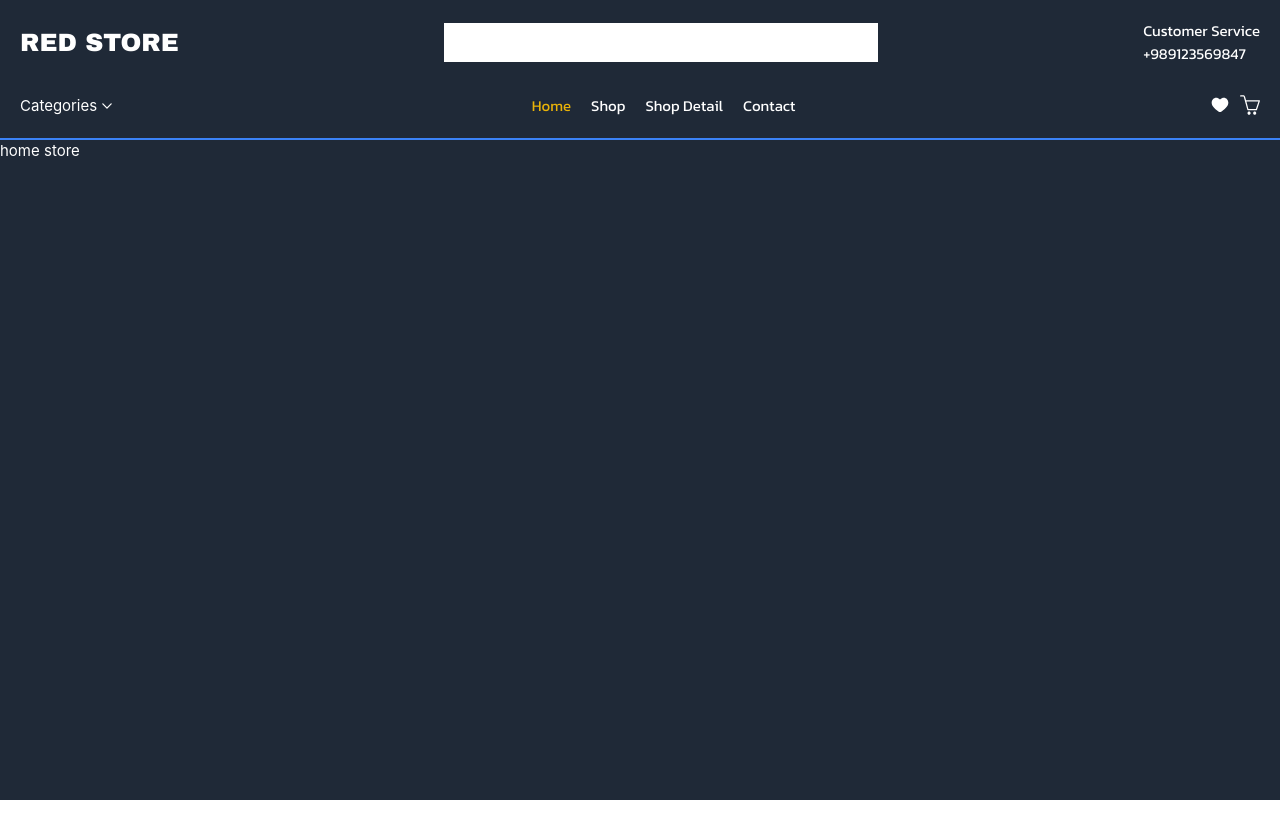
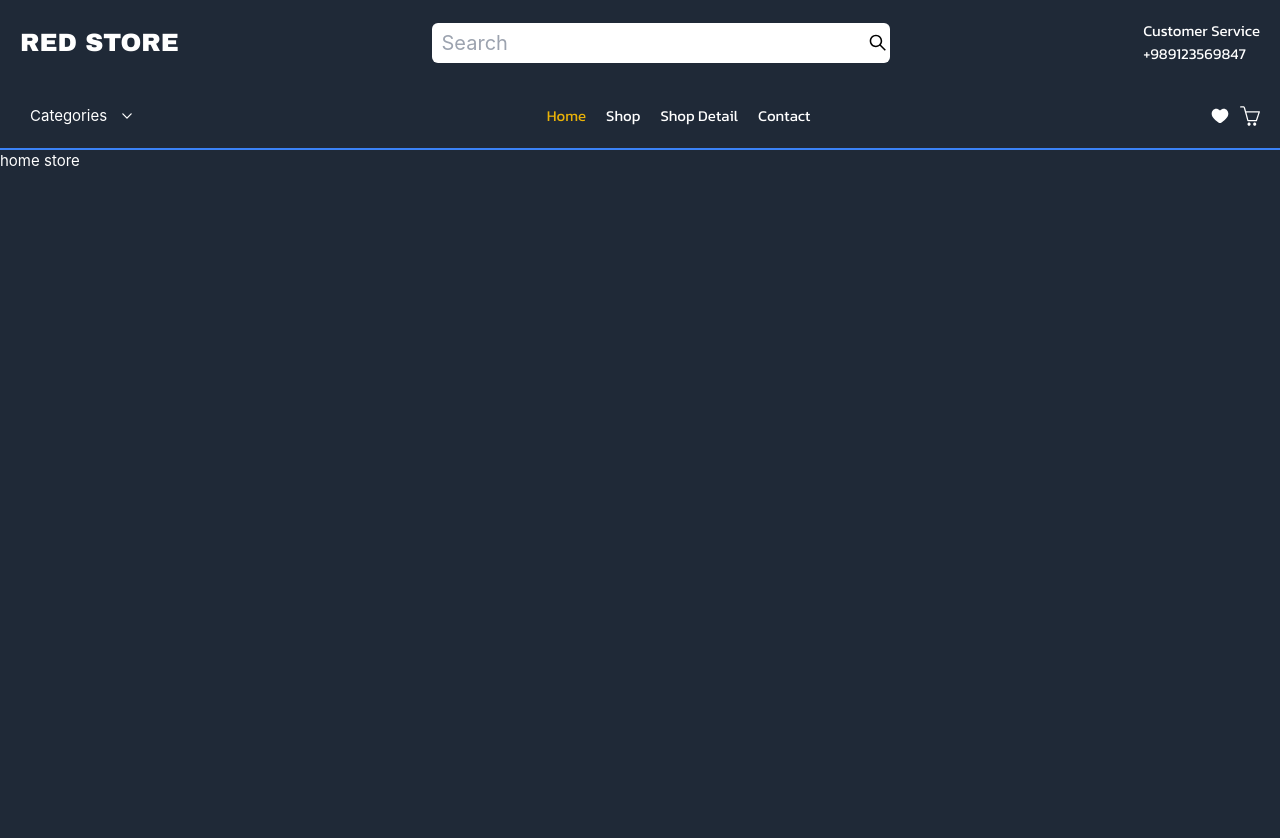
Before and after one commit to mahmoudfarsijani/project-T, a Vue app: page /store/home in a window 1280 px wide. Shown: the top 838 px of the page. Before the commit the page ends 800 px from the top, so only its background shows below. Built offline with nearby package versions, Linux system fonts and the light colour scheme; a web font is replaced by a local one.

Commit message:
edit icon search and add style to dropdown and make seratch btn fro searching in header

```diff
--- a/src/assets/base.css
+++ b/src/assets/base.css
@@ -57,6 +57,7 @@
   margin: 0;
   font-weight: normal;
   padding: 0;
+  list-style-type: none;
 }
 
 body {
--- a/src/components/base/Icon.vue
+++ b/src/components/base/Icon.vue
@@ -46,7 +46,7 @@
       height="800px"
       viewBox="0 -0.5 25 25"
       fill="none"
-      xmlns="http://www.w3.org/2000/svg"
+    xmlns="http://www.w3.org/2000/svg"
     ></svg>
   </g>
   <!-- arrow bottom -->
@@ -515,8 +515,8 @@
   <!-- search -->
   <g v-else-if="name === 'search'">
     <svg
-      width="800px"
-      height="800px"
+      width="25px"
+      height="25px"
       viewBox="0 0 24 24"
       fill="none"
       xmlns="http://www.w3.org/2000/svg"
@@ -525,7 +525,7 @@
         fill-rule="evenodd"
         clip-rule="evenodd"
         d="M15 10.5C15 12.9853 12.9853 15 10.5 15C8.01472 15 6 12.9853 6 10.5C6 8.01472 8.01472 6 10.5 6C12.9853 6 15 8.01472 15 10.5ZM14.1793 15.2399C13.1632 16.0297 11.8865 16.5 10.5 16.5C7.18629 16.5 4.5 13.8137 4.5 10.5C4.5 7.18629 7.18629 4.5 10.5 4.5C13.8137 4.5 16.5 7.18629 16.5 10.5C16.5 11.8865 16.0297 13.1632 15.2399 14.1792L20.0304 18.9697L18.9697 20.0303L14.1793 15.2399Z"
-        fill="#080341"
+        fill="#000"
       />
     </svg>
   </g>
--- /dev/null
+++ b/src/components/main/FilterCardCatStore.vue
@@ -0,0 +1,187 @@
+<template>
+  <Card :is-row="false" tag="div" class="card-drop">
+    <div class="relative w-full">
+      <Button
+        :is-icon-only="false"
+        icon="arrow-bottom"
+        class="btn-dropdown"
+        @click="showDropdown"
+      >
+        categories
+      </Button>
+      <Row  :is-col="true" class="list-cat" :class="{'show-drop':isShowDropdown}">
+        <li v-for="item in options" :key="item.id" class="list-cat--item">
+            <p class="text-black whitespace-nowrap capitalize">
+                {{ item.label }}
+            </p>
+        </li>
+      </Row>
+    </div>
+  </Card>
+</template>
+
+<script setup>
+import Button from '@/components/base/Button.vue'
+import Card from '@/components/base/Card.vue'
+import Row from '@/components/base/Row.vue'
+import { nanoid } from 'nanoid';
+import { ref } from 'vue';
+
+const options = [
+    {
+        label:'beauty',
+        value:'beauty',
+        id:nanoid(3)
+    },
+    {
+        label:'fragrances',
+        value: 'fragrances',
+        id:nanoid(3)
+    },
+    {
+        label:'furniture',
+        value:'furniture',
+        id:nanoid(3)
+    },
+    {
+        label:'groceries',
+        value: 'groceries',
+        id:nanoid(3)
+    },
+    {
+        label:'home decoration',
+        value: 'home-decoration',
+        id:nanoid(3)
+    },
+    {
+        label: 'kitchen accessories',
+        value: 'kitchen-accessories',
+        id:nanoid(3)
+    },
+    {
+        label: 'laptops',
+        value: 'laptops',
+        id:nanoid(3)
+    },
+    {
+        label: 'mens shirts',
+        value: 'mens-shirts',
+        id:nanoid(3)
+    },
+    {
+        label: 'mens shoes',
+        value: 'mens-shoes',
+        id:nanoid(3)
+    },
+    {
+        label: 'mens watches',
+        value: 'mens-watches',
+        id:nanoid(3)
+    },
+    {
+        label: 'mobile accessories',
+        value: 'Mobile Accessories',
+        id:nanoid(3)
+    },
+    {
+        label: 'motorcycle',
+        value:'motorcycle',
+        id:nanoid(3)
+    },
+    {
+        label:'skin care',
+        value:'skin-care',
+        id:nanoid(3)
+    },
+    {
+        label:'smartphones',
+        value:'smartphones',
+        id:nanoid(3)
+    },
+    {
+        label:'sports accessories',
+        value:'sports-accessories',
+        id:nanoid(3)
+    },
+    {
+        label:'sunglasses',
+        value:'sunglasses',
+        id:nanoid(3)
+    },
+    {
+        label:'tablets',
+        value:'tablets',
+        id:nanoid(3)
+    },
+    {
+        label:'tops',
+        value:'tops',
+        id:nanoid(3)
+    },
+    {
+        label:'vehicle',
+        value:'vehicle',
+        id:nanoid(3)
+    },
+    {
+        label:'womens bags',
+        value:'womens-bags',
+        id:nanoid(3)
+    },
+    {
+        label:'womens dresses',
+        value:'womens-dresses',
+        id:nanoid(3)
+    },
+    {
+        label:'womens jewellery',
+        value:'womens-jewellery',
+        id:nanoid(3)
+    },
+    {
+        label:'womens shoes',
+        value:'womens-shoes',
+        id:nanoid(3)
+    },
+    {
+        label:'womens watches',
+        value:'womens-watches',
+        id:nanoid(3)
+    }
+]
+
+const isShowDropdown = ref(false)
+
+const showDropdown = () => {
+    isShowDropdown.value = !isShowDropdown.value
+}
+
+</script>
+
+
+<style scoped>
+.card-drop {
+    @apply relative w-full
+}
+.btn-dropdown {
+    @apply capitalize text-white dark:text-black
+    w-full px-[10px]  gap-[10px] py-[10px] justify-between
+}
+.list-cat {
+    @apply  absolute bg-white  py-[10px] top-[55px]
+     overflow-hidden
+    transition-transform duration-500  scale-y-0 origin-top
+    rounded-md
+}
+
+.list-cat--item {
+    @apply border-b-[1px] border-b-gray-400 px-[20px] py-[10px]
+}
+
+.list-cat--item:last-child {
+    @apply border-none
+}
+    .show-drop {
+        @apply h-[1065px]  scale-y-90
+    }
+</style>
--- a/src/components/main/StoreHeader.vue
+++ b/src/components/main/StoreHeader.vue
@@ -1,29 +1,30 @@
 <template>
-  <header class="w-full flex flex-col border-b-2 border-blue-500 pb-[10px]">
+  <header class="header">
     <!-- top -->
-    <div class="header-top w-full flex flex-nowrap justify-between  items-center py-[20px] px-[20px]">
-      <RouterLink :to="{name:'home'}" class="font-Archivo text-[25px] uppercase text-white dark:text-black"> red store </RouterLink>
-      <div class="flex-1 flex justify-center">
-        <input type="text" class="px-[10px] py-[8px] w-[45%]"/>
+    <div class="header-top">
+      <RouterLink :to="{ name: 'home' }" class="logo"> red store </RouterLink>
+      <div class="box-search">
+        <input type="text" class="input-search" placeholder="Search" />
+        <Button :is-icon-only="true" icon="search" class="bt-search" />
       </div>
-      <div class="flex flex-col items-start">
-        <span class="text-white capitalize font-kanit dark:text-black">customer service</span>
-        <a href="tel:0020229823" class="text-white font-kanit dark:text-black">+989123569847</a>
+      <div class="box-servise">
+        <span class="title-service">customer service</span>
+        <a href="tel:0020229823" class="number-service">+989123569847</a>
       </div>
     </div>
     <!-- bottom -->
-    <nav class=" w-full flex flex-nowrap justify-between py-[10px] px-[20px]">
-      <div class="">
-        <Button :is-icon-only="false" icon="arrow-bottom" class="capitalize text-white dark:text-black"> categories </Button>
+    <nav class="nav">
+      <div>
+        <FilterCardCatStore class="w-full" />
       </div>
-      <ul class="flex flex-nowrap flex-1 justify-center gap-[20px]">
+      <ul class="list-routes">
         <li v-for="item in routeNames" :key="item.id">
-          <RouterLink :to="`${item.route}`" class="capitalize text-black nav-item font-kanit ">
+          <RouterLink :to="`${item.route}`" class="item-list">
             {{ item.name }}
           </RouterLink>
         </li>
       </ul>
-      <div class="box-btn flex flex-nowrap gap-[10px]">
+      <div class="box-btn">
         <Button :is-icon-only="true" icon="fill-heart" />
         <Button :is-icon-only="true" icon="basket" />
       </div>
@@ -35,6 +36,7 @@
 import Row from '@/components/base/Row.vue'
 import AppLink from '@/components/base/AppLink.vue'
 import Button from '@/components/base/Button.vue'
+import FilterCardCatStore from '@/components/main/FilterCardCatStore.vue'
 import { nanoid } from 'nanoid'
 
 // datas fro route-names and title nav
@@ -62,13 +64,52 @@ const routeNames = [
 ]
 </script>
 
+<style scoped>
+.header {
+  @apply w-full flex flex-col border-b-2 border-blue-500;
+}
+.header-top {
+  @apply w-full flex flex-nowrap justify-between  items-center py-[20px] px-[20px];
+}
+.logo {
+  @apply font-Archivo text-[25px] uppercase text-white dark:text-black;
+}
+.box-search {
+  @apply flex-1 flex justify-center items-center h-[38px];
+}
+.input-search {
+  @apply px-[10px] py-[5px] w-[45%] outline-none text-black rounded-l-md text-[20px];
+}
+.bt-search {
+  @apply bg-white h-full py-[20px] justify-center items-center rounded-r-md;
+}
+.box-servise {
+  @apply flex flex-col items-start;
+}
+.title-service {
+  @apply text-white capitalize font-kanit dark:text-black;
+}
+.number-service {
+  @apply text-white font-kanit dark:text-black;
+}
+.nav {
+  @apply w-full flex flex-nowrap justify-between items-center py-[10px] px-[20px];
+}
+.nav-item {
+  @apply text-white hover:text-orange-500 dark:text-black;
+}
 
-<style scoped>
-  .nav-item {
-    @apply text-white hover:text-orange-500 dark:text-black
-  }
+.nav-item.active-nav {
+  @apply text-yellow-500;
+}
 
-  .nav-item.active-nav {
-    @apply text-yellow-500
-  }
+.list-routes {
+  @apply flex flex-nowrap flex-1 justify-center gap-[20px];
+}
+.item-list {
+  @apply capitalize text-black nav-item font-kanit;
+}
+.box-btn {
+  @apply flex flex-nowrap gap-[10px];
+}
 </style>
--- a/src/views/store/Store.vue
+++ b/src/views/store/Store.vue
@@ -1,5 +1,5 @@
 <template>
-  <div>
+  <div class="h-[3000px]">
     <RouterView />
   </div>
 </template>
```
